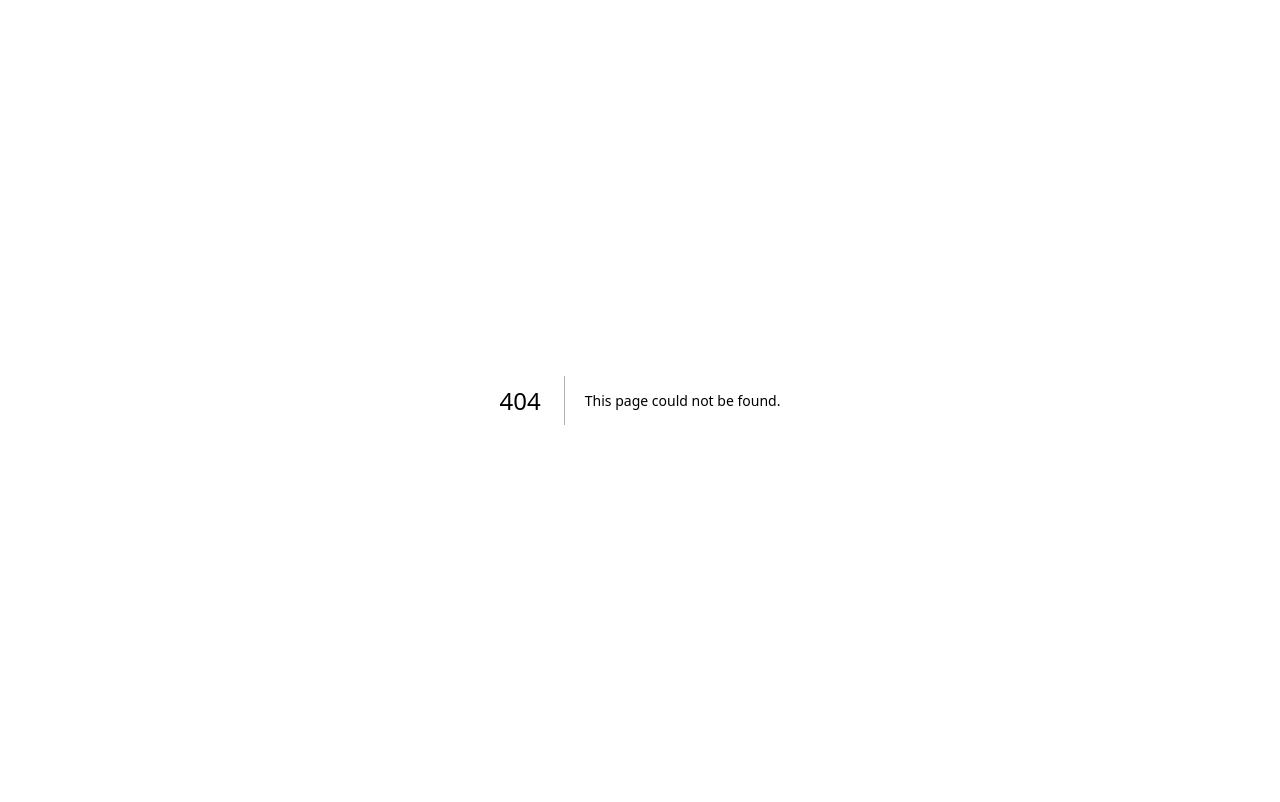
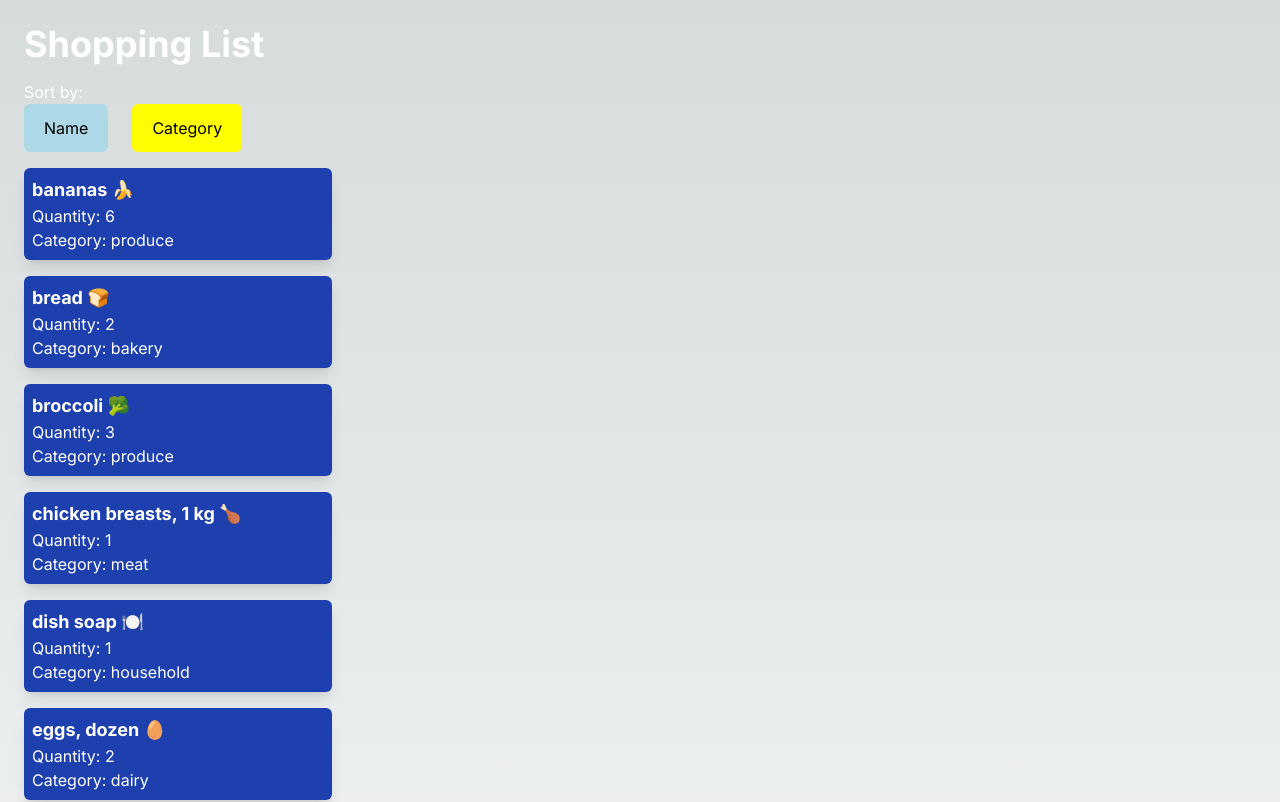
Before and after one commit to RichardVergara09/cprg306-assignments, a Next.js app: page /week-5 in a window 1280 px wide. Before the commit this address had no page. Shown: the top 802 px of the page. Built offline with nearby package versions, Linux system fonts and the light colour scheme.

Commit message:
GoodCopyWeek5

```diff
--- a/app/page.js
+++ b/app/page.js
@@ -13,6 +13,9 @@ export default function Home() {
         <div>
           <Link className="underline text-cyan-600 hover:text-cyan-300" href="./week-4">Week 4 Assignment</Link>
         </div>
+        <div>
+          <Link className="underline text-cyan-600 hover:text-cyan-300" href="./week-5">Week 5 Assignment</Link>
+        </div>
       </main>
   );
 }
--- /dev/null
+++ b/app/week-5/item-list.js
@@ -0,0 +1,52 @@
+"use client";
+import { useState } from "react";
+import Item from "./item";
+import items from './item.json';
+
+export default function ItemList() {
+    let itemArray = items.map((item) => ({ ...item }));
+
+    let [sortBy, setSortBy] = useState("name");
+
+    itemArray = itemArray.sort((a, b) => {
+        if (sortBy === 'name') {
+            return a.name.localeCompare(b.name);
+        } else if (sortBy === 'category') {
+            return a.category.localeCompare(b.category);
+        }
+        return 0;
+    });
+
+    return (
+        <div>
+            <div>
+                Sort by:
+            </div>
+            <div className="mb-4">
+                <button
+                    onClick={() => setSortBy('name')}
+                    className="px-5 py-3 bg-purple-500 mr-6 rounded-md text-black"
+                    style={{
+                        backgroundColor: sortBy === 'name' ? 'lightblue' : 'purple',
+                    }}
+                >
+                    Name
+                </button>
+                <button
+                    onClick={() => setSortBy('category')}
+                    className="px-5 py-3 bg-yellow-500 mr-6 rounded-md text-black"
+                    style={{
+                        backgroundColor: sortBy === 'category' ? 'lightblue' : 'yellow',
+                    }}
+                >
+                    Category
+                </button>
+            </div>
+            <div>
+                {itemArray.map((item) => (
+                    <Item key={item.id} item={item} />
+                ))}
+            </div>
+        </div>
+    );
+}
--- /dev/null
+++ b/app/week-5/item.js
@@ -0,0 +1,17 @@
+import React from 'react';
+
+export default function Item({ item }) {
+    const { name, quantity, category } = item;
+
+    const itemStyle = "flex flex-col p-2 mb-4 bg-blue-800 text-white rounded-md shadow-lg w-1/4";
+    const titleStyle = "text-lg font-bold";
+    const textStyle = "text-white-900";
+
+    return (
+        <div className={itemStyle}>
+            <h2 className={titleStyle}>{name}</h2>
+            <p className={textStyle}>Quantity: {quantity}</p>
+            <p className={textStyle}>Category: {category}</p>
+        </div>
+    );
+}
--- /dev/null
+++ b/app/week-5/item.json
@@ -0,0 +1,74 @@
+[
+    {
+      "id": "1h2GJKH12gkHG31h1H",
+      "name": "milk, 4 L 🥛",
+      "quantity": 1,
+      "category": "dairy"
+    },
+    {
+      "id": "2KJH3k2j3H1k2J3K1H",
+      "name": "bread 🍞",
+      "quantity": 2,
+      "category": "bakery"
+    },
+    {
+      "id": "3h2KJH3k2j3H1k2J3",
+      "name": "eggs, dozen 🥚",
+      "quantity": 2,
+      "category": "dairy"
+    },
+    {
+      "id": "4k2J3K1H2GJKH12gk",
+      "name": "bananas 🍌",
+      "quantity": 6,
+      "category": "produce"
+    },
+    {
+      "id": "5H1h1H2KJH3k2j3H",
+      "name": "broccoli 🥦",
+      "quantity": 3,
+      "category": "produce"
+    },
+    {
+      "id": "6H1k2J3K1H2GJKH1",
+      "name": "chicken breasts, 1 kg 🍗",
+      "quantity": 1,
+      "category": "meat"
+    },
+    {
+      "id": "7gkHG31h1H2KJH3k",
+      "name": "pasta sauce 🍝",
+      "quantity": 3,
+      "category": "canned goods"
+    },
+    {
+      "id": "8j3H1k2J3K1H2GJK",
+      "name": "spaghetti, 454 g 🍝",
+      "quantity": 2,
+      "category": "dry goods"
+    },
+    {
+      "id": "9H12gkHG31h1H2KJ",
+      "name": "toilet paper, 12 pack 🧻",
+      "quantity": 1,
+      "category": "household"
+    },
+    {
+      "id": "10H3k2j3H1k2J3K1",
+      "name": "paper towels, 6 pack",
+      "quantity": 1,
+      "category": "household"
+    },
+    {
+      "id": "11k2J3K1H2GJKH12",
+      "name": "dish soap 🍽️",
+      "quantity": 1,
+      "category": "household"
+    },
+    {
+      "id": "12GJKH12gkHG31h1",
+      "name": "hand soap 🧼",
+      "quantity": 4,
+      "category": "household"
+    }
+  ]
--- /dev/null
+++ b/app/week-5/page.js
@@ -0,0 +1,10 @@
+import ItemList from "./item-list";
+
+export default function Page() {
+    return (
+        <main className="p-6 bg-black-900 text-white min-h-screen">
+            <h1 className="text-4xl font-bold mb-4">Shopping List</h1>
+            <ItemList />
+        </main>
+    );
+}
```
